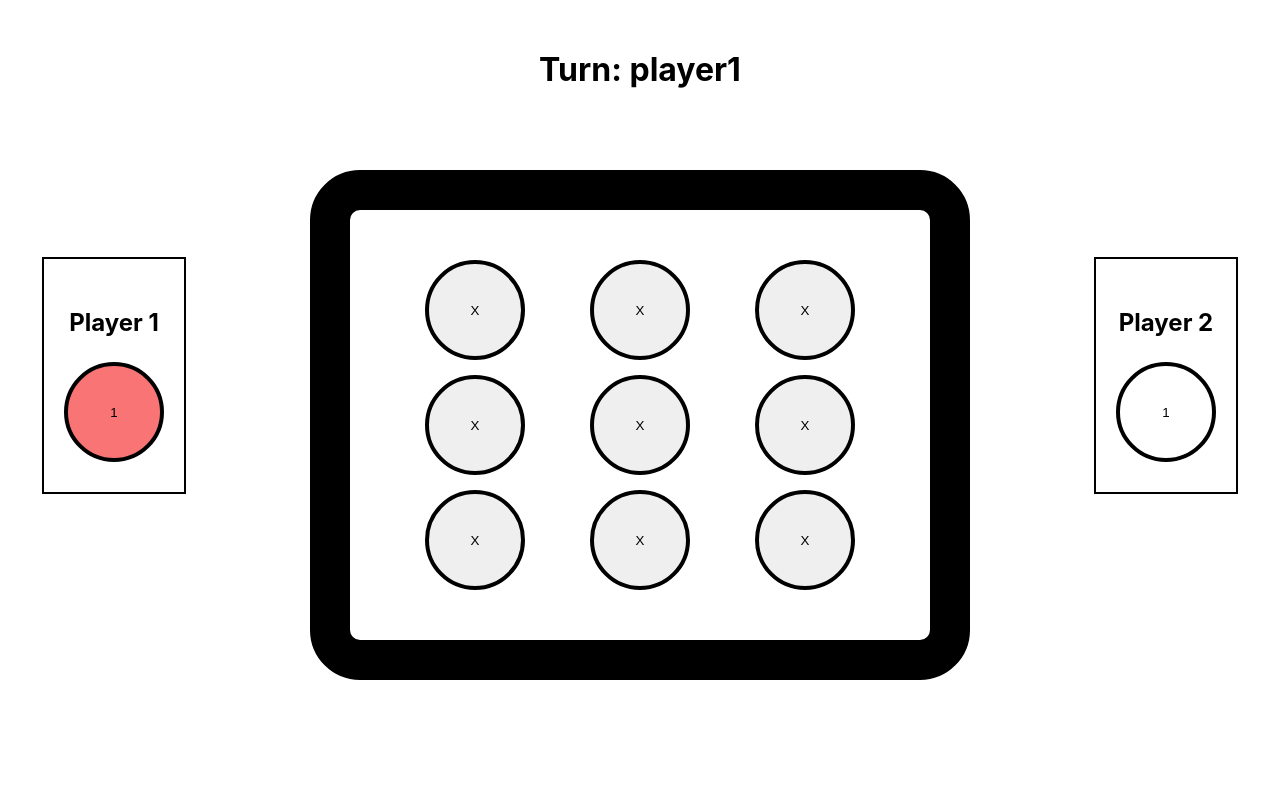
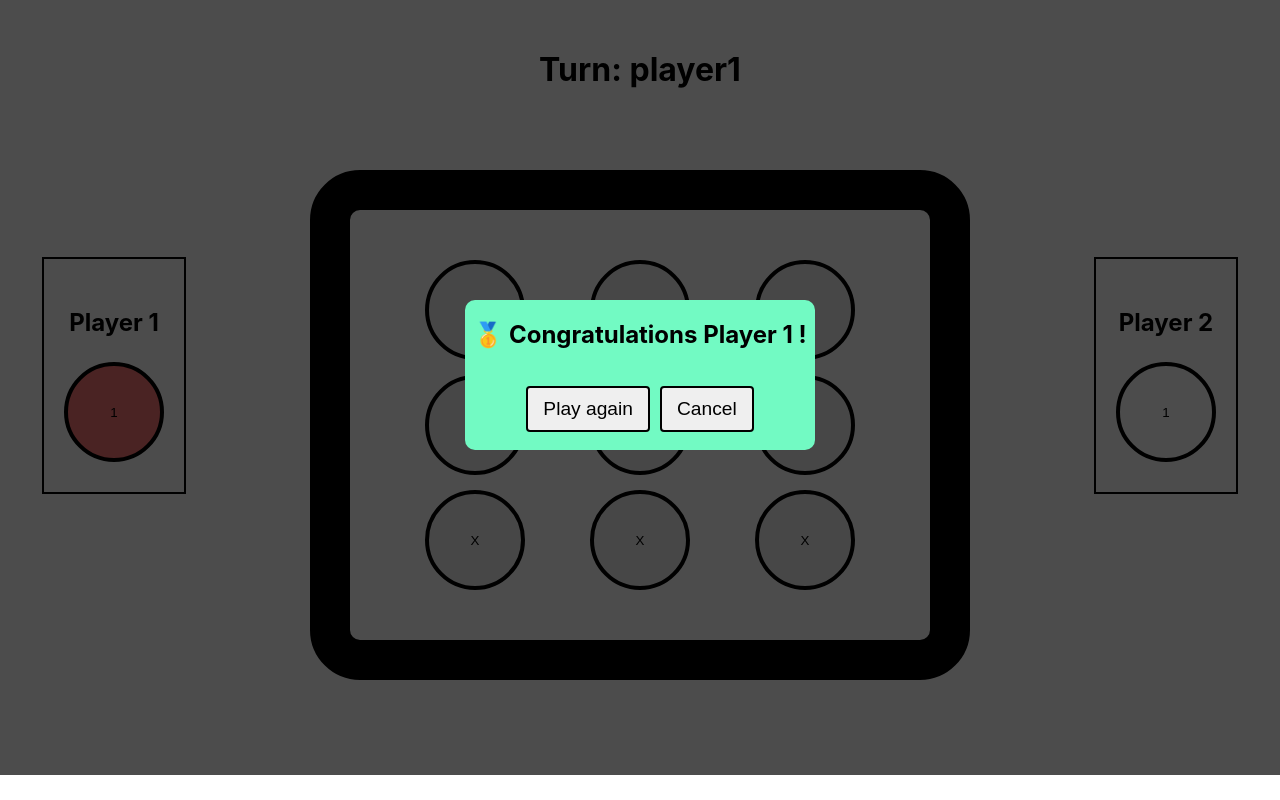
Before and after one commit to javirro/three-in-row, a React (Create React App) app: page / in a window 1280 px wide. Built offline with nearby package versions, Linux system fonts and the light colour scheme.

Commit message:
Add WinModal

```diff
--- /dev/null
+++ b/src/components/WinModal.jsx
@@ -0,0 +1,17 @@
+import CONSTANT from '../constants'
+import '../styles/winModal.css'
+const WinModal = ({ player, setFinishModal }) => {
+  return (<div className="modal">
+    <div className="modal-content">
+      <header>
+        <h2> 🥇 Congratulations {player === CONSTANT.player1 ? "Player 1" :"Player 2"} !</h2>
+      </header>
+      <section className='play-again-section'>
+        <button onClick={() => window.location.reload(false)}>Play again</button>
+        <button onClick={() => setFinishModal(s => !s)}>Cancel</button>
+      </section>
+    </div>
+  </div>)
+}
+
+export default WinModal
--- a/src/routes/Main.jsx
+++ b/src/routes/Main.jsx
@@ -2,12 +2,15 @@ import { useEffect, useState } from 'react'
 import Card from '../components/Card'
 import CONSTANT from '../constants'
 import '../styles/main.css'
+import WinModal from '../components/WinModal'
 
 const Main = () => {
   const [turn, setTurn] = useState(CONSTANT.player1)
   const [isChosen, setIsChosen] = useState([false, false, false])
   const [allTokenUsed, setAllTokenUsed] = useState({ player1: 0, player2: 0 })
   const [positions, setPositions] = useState(new Map())
+  const [winner, setWinner] = useState(undefined)
+  const [finishModal, setFinishModal] = useState(true)
   // Map formed with:
   // key: Position in the MAP (1 - 9)
   // Value: Object { player, tokenToMove (1-3)}
@@ -28,6 +31,7 @@ const Main = () => {
     <>
       <h1>Turn: {turn}</h1>
       <main className="flex-container">
+        {finishModal && <WinModal player={CONSTANT.player1} setFinishModal={setFinishModal} />}
         <aside className='player'>
           <h2>Player 1</h2>
           <button
--- /dev/null
+++ b/src/styles/winModal.css
@@ -0,0 +1,35 @@
+.modal {
+    display: flex;
+    justify-content: center;
+    align-items: center;
+    position: absolute;
+    z-index: 100;
+    width: 100%;
+    height: 100%;
+    background: rgba(0, 0, 0, 0.7);
+}
+
+.modal-content {
+    display: flex;
+    flex-direction: column;
+    align-items: center;
+    width: 350px;
+    height: 150px;
+    border-radius: 10px;
+    background: rgb(114, 250, 195);
+}
+
+.play-again-section {
+    display: flex;
+    justify-content: center;
+    align-items: center;
+    height: 80px;
+    gap: 10px;
+}
+
+.play-again-section button {
+    padding: 10px 15px;
+    border-radius: 4px;
+    border: 2px solid black;
+    font-size: 1.2rem;
+}
```
